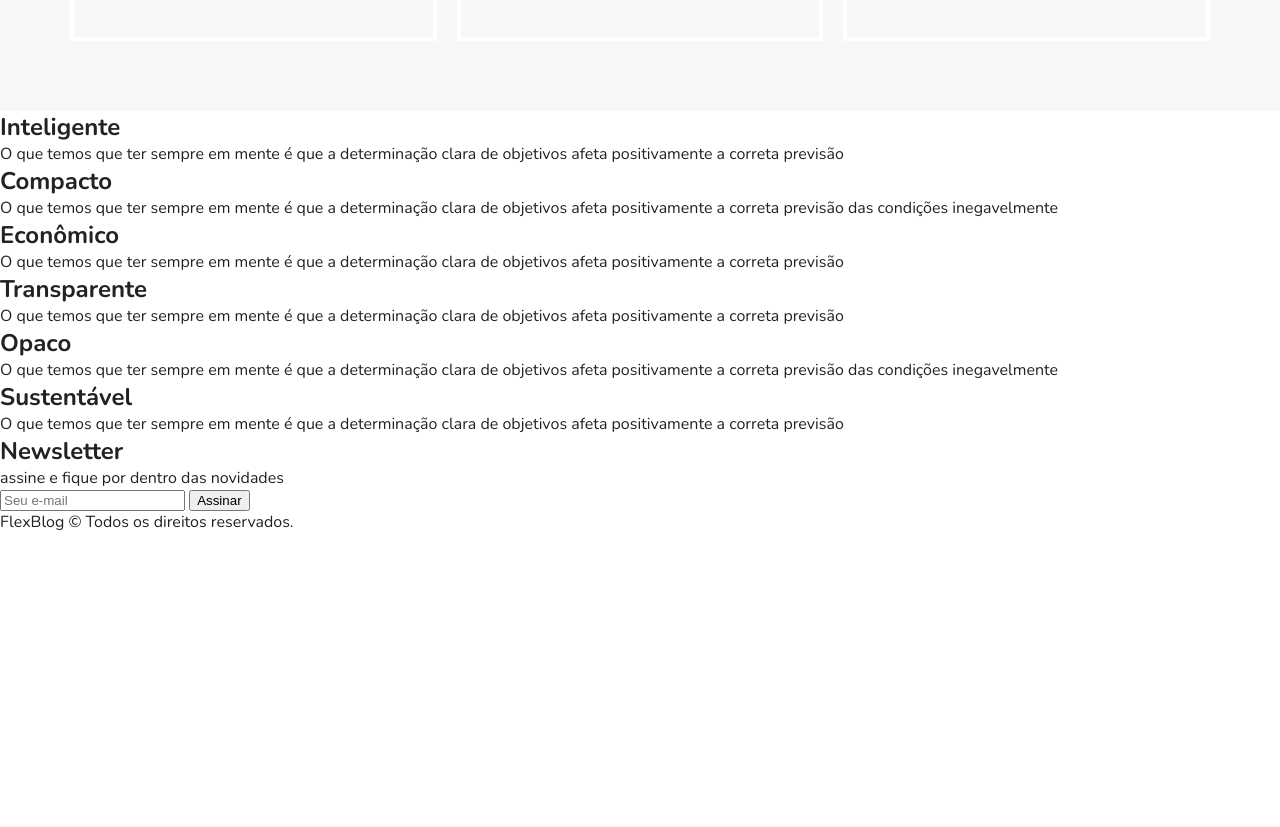
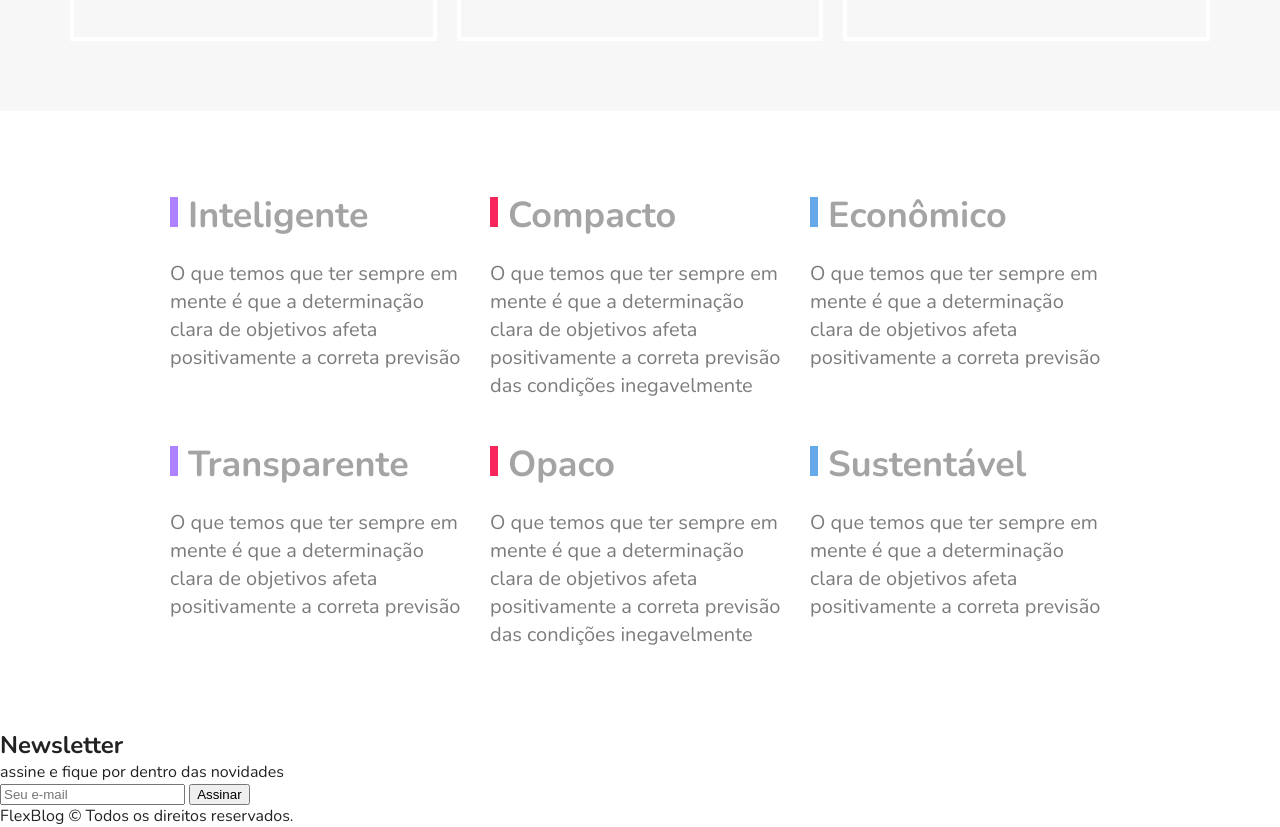
Before and after one commit to camposyuri/Flex-blog, a plain HTML site: page index.html in a window 1280 px wide. Shown: the part 2435-3262 px from the top of the page. Before the commit the page ends 2968 px from the top, so only its background shows below. Drawn offline with nearby package versions, Linux system fonts and the light colour scheme.

Commit message:
Css qualidade feito

```diff
--- a/css/style.css
+++ b/css/style.css
@@ -253,6 +253,53 @@ img {
     text-align: center;
 }
 
+
+/* Qualidade */
+
+.qualidade {
+    max-width: 960px;
+    margin: 60px auto;
+    display: flex;
+    flex-wrap: wrap;
+}
+
+.qualidade-item {
+    flex: 1 1 300px;
+    margin: 20px 10px;
+}
+
+.qualidade-item h2 {
+    font-size: 2.25em;
+    color: #a4a4a4;
+    margin-bottom: 20px;
+}
+
+.qualidade-item h2::before {
+    content: '';
+    display: inline-block;
+    width: 8px;
+    height: 30px;
+    margin-right: 10px;
+}
+
+.qualidade-item:nth-of-type(3n+1) h2::before {
+    background: #ae81ff;
+}
+
+.qualidade-item:nth-of-type(3n+2) h2::before {
+    background: #f9265e;
+}
+
+.qualidade-item:nth-of-type(3n+3) h2::before {
+    background: #66a9eb;
+}
+
+.qualidade-item p {
+    font-size: 1.25em;
+    line-height: 1.4;
+    color: #7c7c7c;
+}
+
 @media (max-width: 800px) {
     .preco {
         padding-left: 10px;
```
